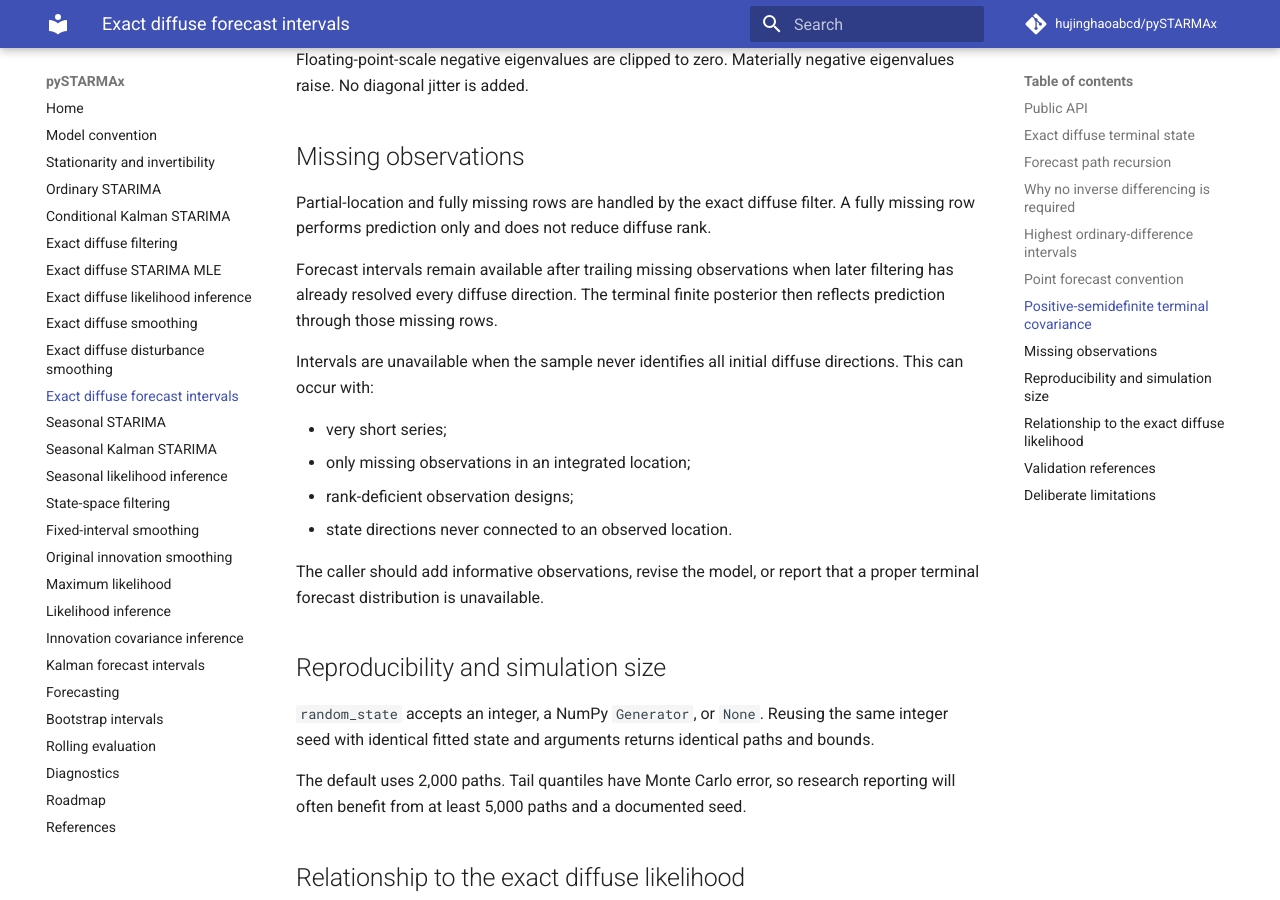
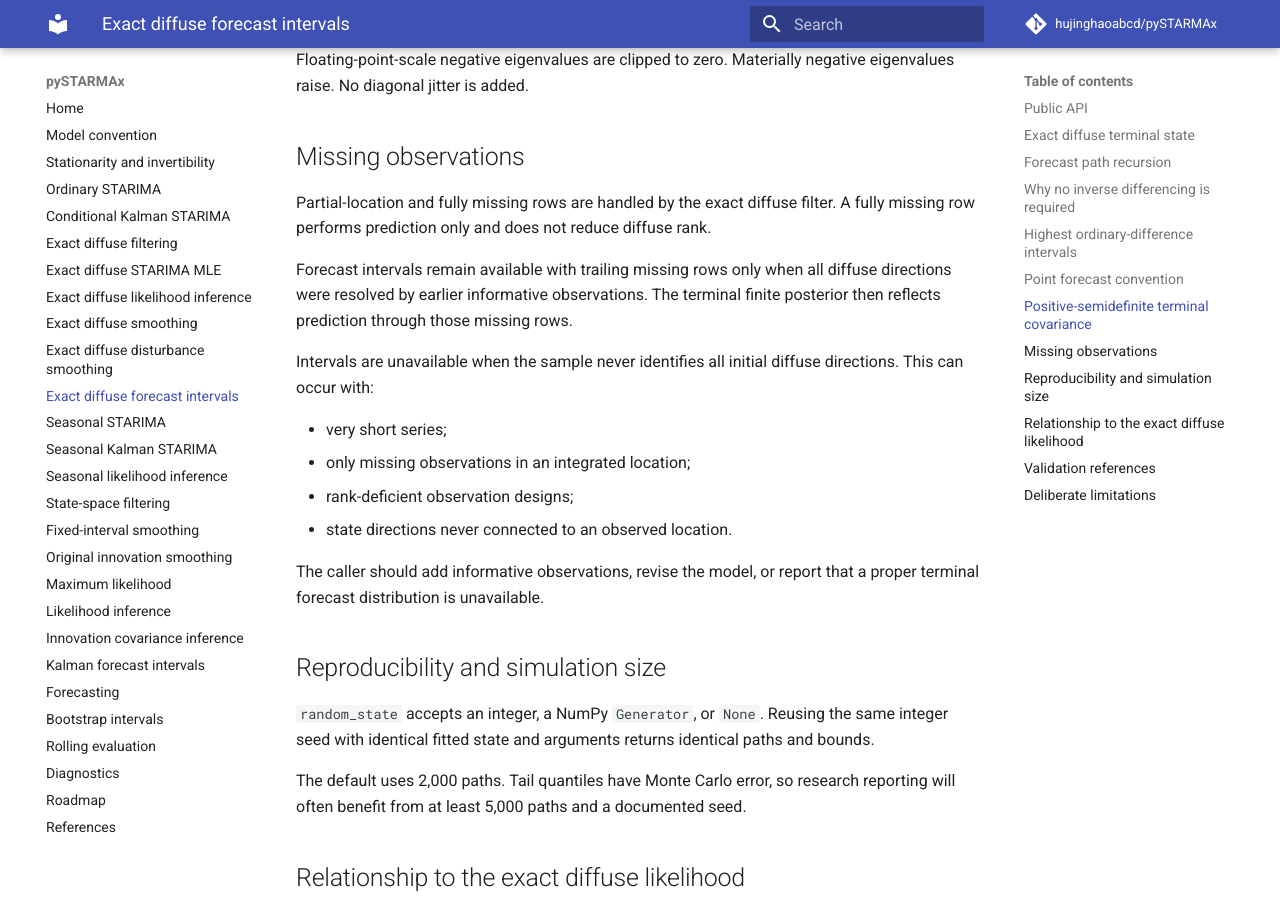
Before and after one commit to hujinghaoabcd/pySTARMAx, an MkDocs documentation site: the page built from docs/exact_diffuse_forecast_intervals.md, in a window 1280 px wide and 900 px high, scrolled down 4025 px. Built offline with MkDocs 1.6.1 and Material for MkDocs 9.7.7, drawn with Linux system fonts in a browser that asks for light colours; comment, search, counter and statistics services are not loaded; some of the changed text lies outside the part shown.

Commit message:
Correct exact diffuse interval documentation

```diff
--- a/docs/exact_diffuse_forecast_intervals.md
+++ b/docs/exact_diffuse_forecast_intervals.md
@@ -233,9 +233,9 @@ negative eigenvalues raise. No diagonal jitter is added.
 Partial-location and fully missing rows are handled by the exact diffuse filter.
 A fully missing row performs prediction only and does not reduce diffuse rank.
 
-Forecast intervals remain available after trailing missing observations when
-later filtering has already resolved every diffuse direction. The terminal
-finite posterior then reflects prediction through those missing rows.
+Forecast intervals remain available with trailing missing rows only when all
+diffuse directions were resolved by earlier informative observations. The
+terminal finite posterior then reflects prediction through those missing rows.
 
 Intervals are unavailable when the sample never identifies all initial diffuse
 directions. This can occur with:
```
Also changed, not shown: other parts of docs/exact_diffuse_forecast_intervals.md (+1 -1 lines).
